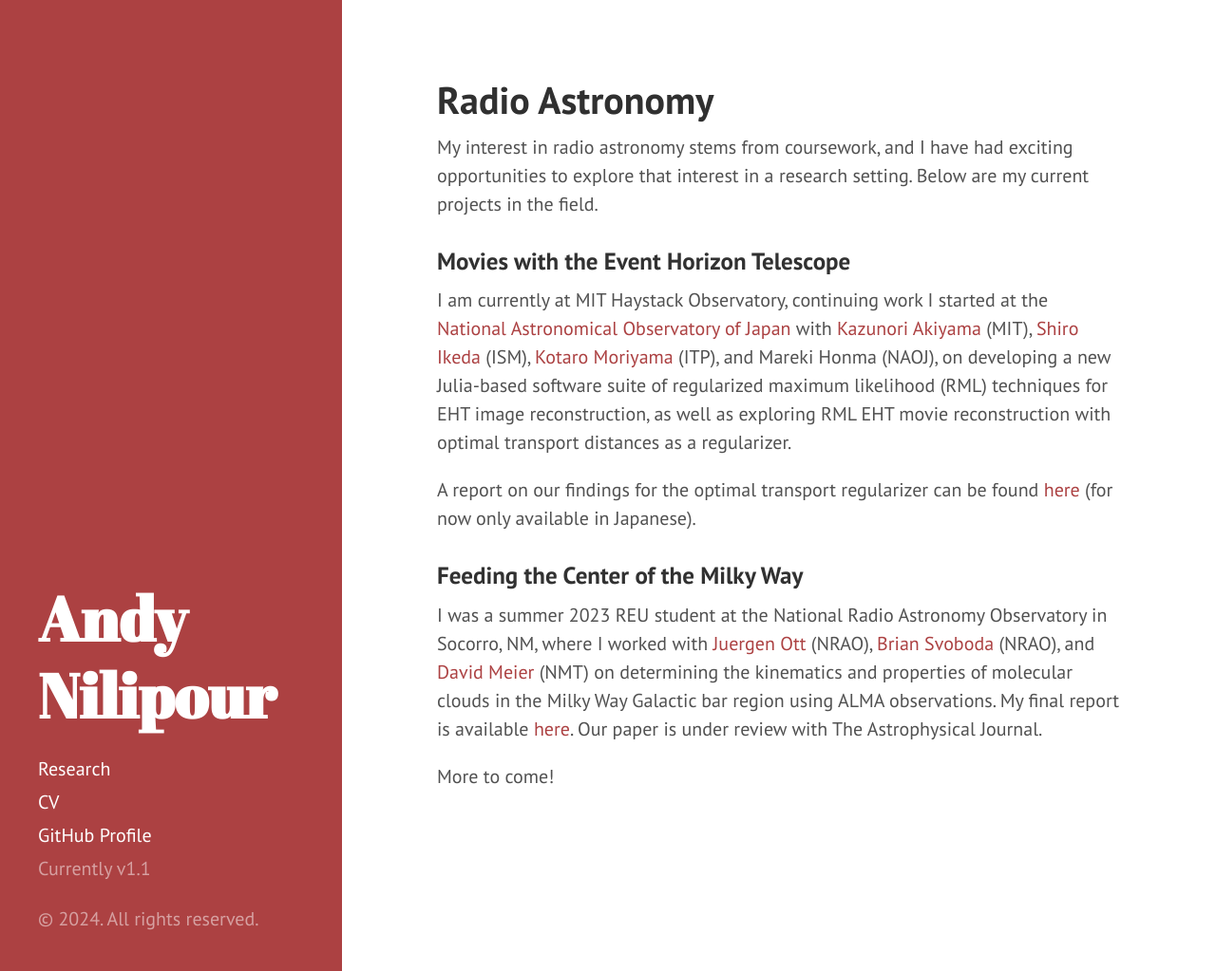
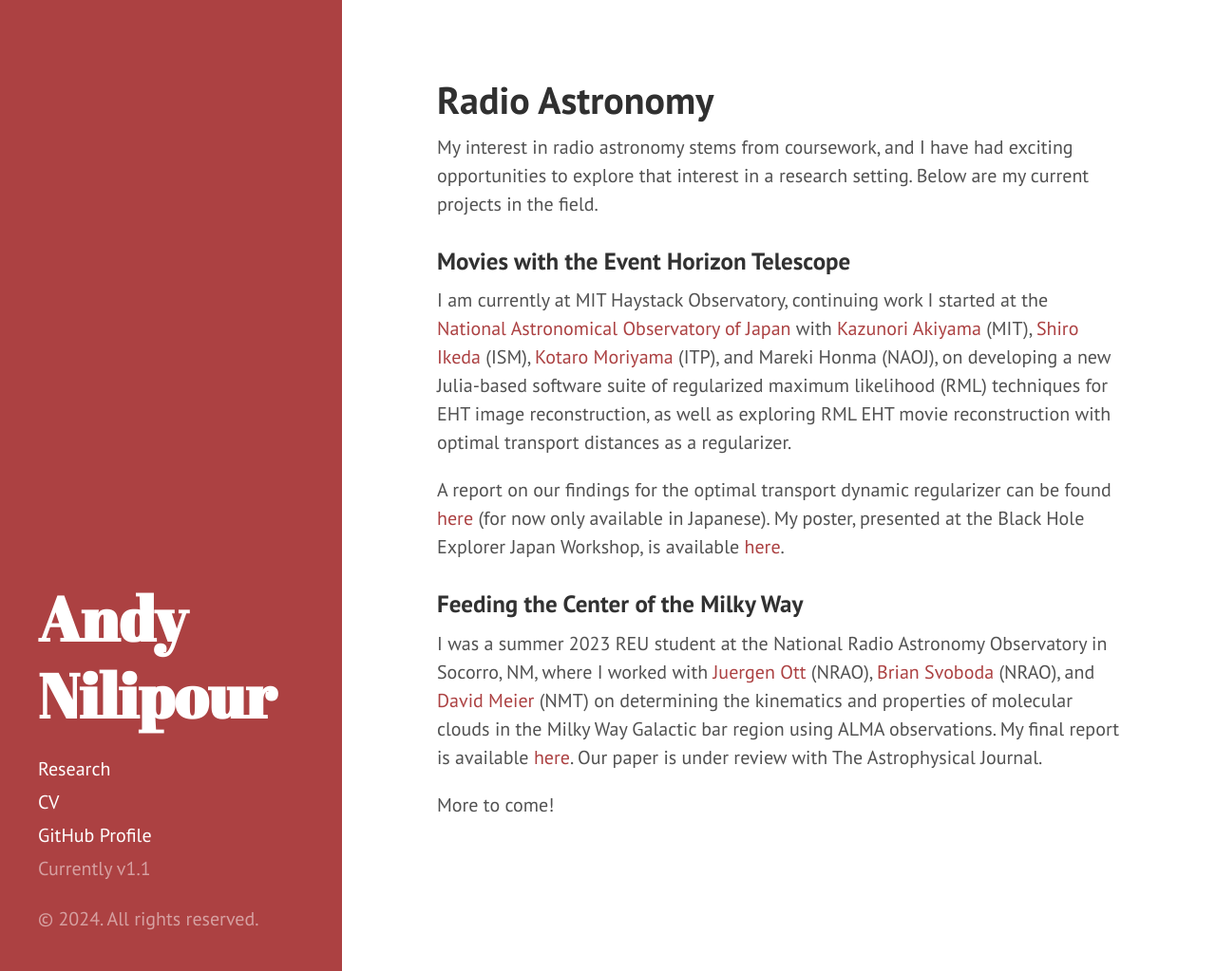
Before and after one commit to anilipour/anilipour.github.io, a Jekyll site: the page built from radioastronomy.md, in a window 1280 px wide and 1023 px high. Shown: the whole window at 95% size. Built offline with Jekyll 4.4.1, drawn with Linux system fonts in a browser that asks for light colours.

```diff
--- a/_includes/sidebar.html
+++ b/_includes/sidebar.html
@@ -28,7 +28,7 @@
             {% endif %}
         {% endif %}
       {% endfor %}
-      <a class="sidebar-nav-item" href="/files/anilipour_cv.pdf" target="_blank">CV</a>
+      <a class="sidebar-nav-item" href="/files/anilipourCV.pdf" target="_blank">CV</a>
       <a class="sidebar-nav-item" href="{{ site.github.repo }}" target="_blank">GitHub Profile</a>
       <span class="sidebar-nav-item">Currently v{{ site.version }}</span>
     </nav>
--- a/pages/radio_astronomy.md
+++ b/radioastronomy.md
@@ -10,7 +10,7 @@ My interest in radio astronomy stems from coursework, and I have had exciting op
 
 I am currently at MIT Haystack Observatory, continuing work I started at the [National Astronomical Observatory of Japan](https://www.nao.ac.jp/en/) with [Kazunori Akiyama](https://kazuakiyama.github.io/) (MIT), [Shiro Ikeda](https://www.ikeda.cc/en/) (ISM), [Kotaro Moriyama](https://itp.uni-frankfurt.de/~moriyama/main/index.html) (ITP), and Mareki Honma (NAOJ), on developing a new Julia-based software suite of regularized maximum likelihood (RML) techniques for EHT image reconstruction, as well as exploring RML EHT movie reconstruction with optimal transport distances as a regularizer.
 
-A report on our findings for the optimal transport regularizer can be found [here](/files/otReportJ.pdf) (for now only available in Japanese).
+A report on our findings for the optimal transport dynamic regularizer can be found [here](/files/otReportJ.pdf) (for now only available in Japanese). My poster, presented at the Black Hole Explorer Japan Workshop, is available [here](/files/BHEXPoster.pdf).
 
 ### Feeding the Center of the Milky Way
 
```
Also changed, not shown: index.md (added, +10 -0 lines), pages/index.md (deleted, +0 -10 lines), ptp.md (renamed from pages/ptp.md, +3 -0 lines), cosmology.md (renamed from pages/cosmology.md), images/movieRecon.png (added), research.md (renamed from pages/research.md), seti.md (renamed from pages/seti.md), 3 other files.
